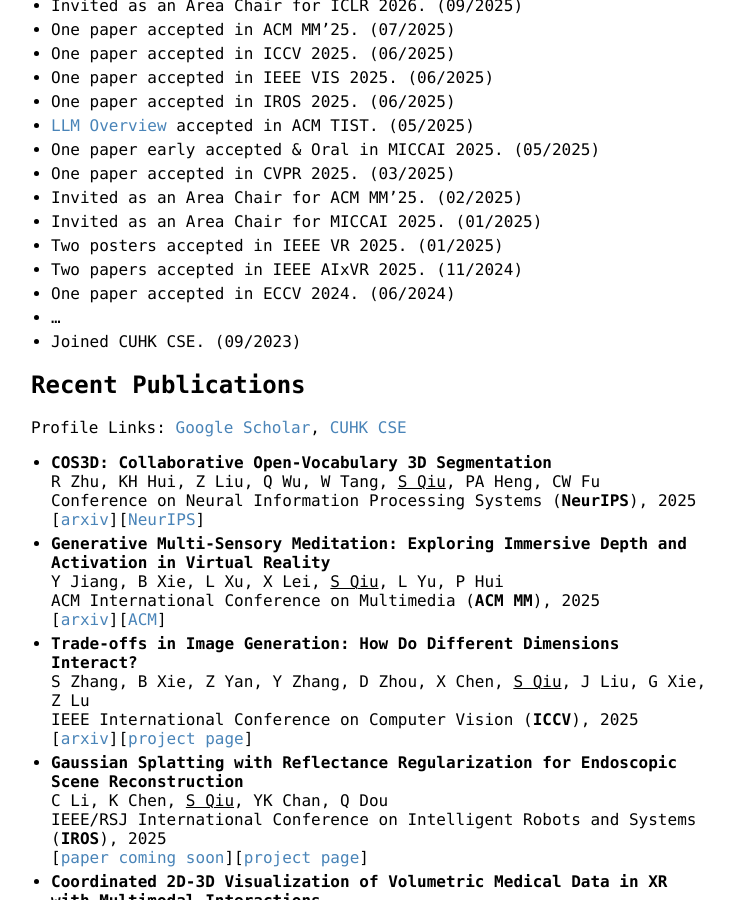
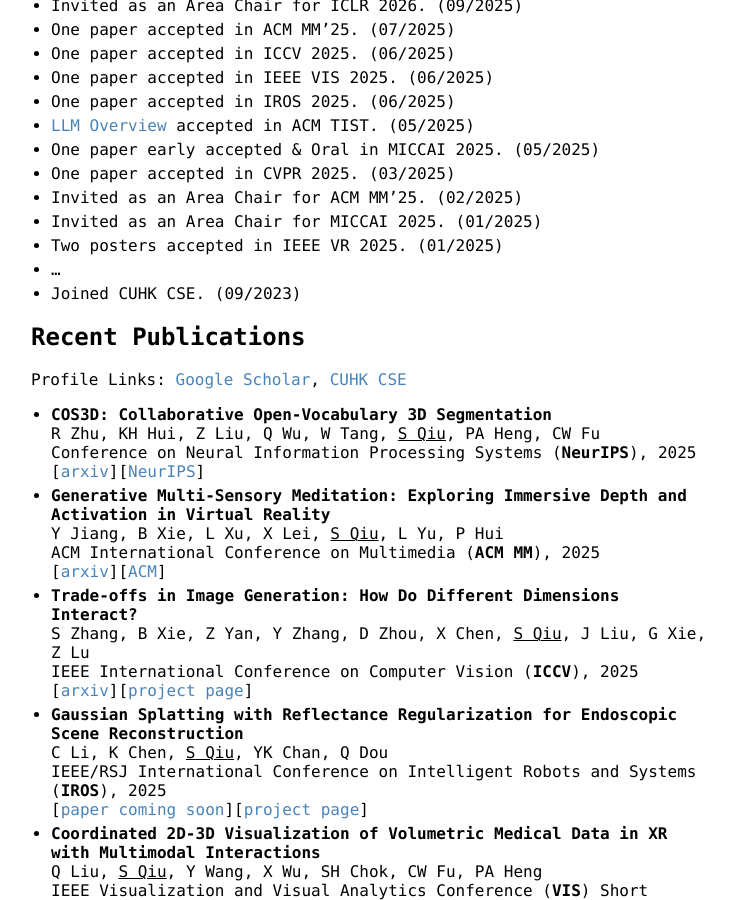
Before and after one commit to ShiQiu0419/ShiQiu0419.github.io, a Jekyll site: the page built from index.md, in a window 1280 px wide and 900 px high, scrolled down 593 px. Shown: the whole window, without its empty margins (259-993 px from the left). Built offline with Jekyll 4.4.1, drawn with Linux system fonts in a browser that asks for light colours; our own code applies the rules of GitHub Pages for plain Markdown files.

Commit message:
Update index.md

```diff
--- a/index.md
+++ b/index.md
@@ -26,8 +26,6 @@
 * Invited as an Area Chair for ACM MM'25. (02/2025)
 * Invited as an Area Chair for MICCAI 2025. (01/2025)
 * Two posters accepted in IEEE VR 2025. (01/2025)
-* Two papers accepted in IEEE AIxVR 2025. (11/2024)
-* One paper accepted in ECCV 2024. (06/2024)
 * ...
 * Joined CUHK CSE. (09/2023)
 
```
